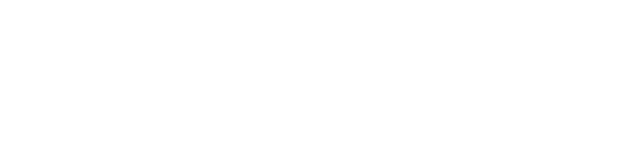
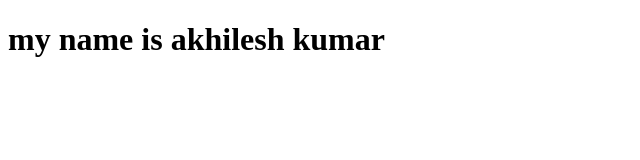
Before and after one commit to akhileshkumar735/demo1, a plain HTML site: page index.html in a window 1280 px wide. Shown: the whole page, without its empty margins (0-640 px from the left). Drawn offline with Linux system fonts and the light colour scheme.

Commit message:
add name

```diff
--- a/index.html
+++ b/index.html
@@ -6,6 +6,6 @@
     <title>Document</title>
 </head>
 <body>
-
+    <h1>my name is akhilesh kumar</h1>
 </body>
 </html>
```
